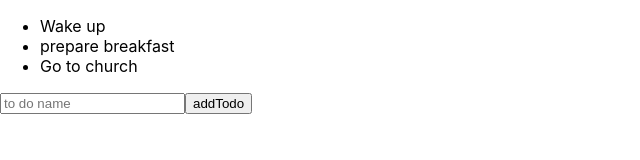
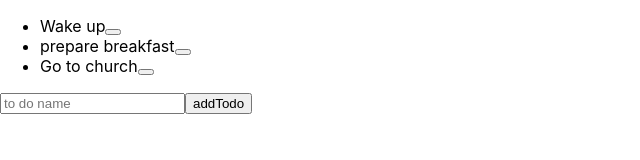
Before and after one commit to Wilson-Ochieng/TodoApp-ReactJS, a React (Create React App) app: page / in a window 1280 px wide. Shown: the top 160 px of the page, without its empty margins (0-640 px from the left). Built offline with nearby package versions, Linux system fonts and the light colour scheme.

Commit message:
created onDelete button with Onclick event handler for deleting

```diff
--- a/src/App.js
+++ b/src/App.js
@@ -15,14 +15,20 @@ function App() {
       setTodos ([...todos,{id:4,name:todoName}])
       setId(id+1);
     }
+     function onDelete(id){
+      setTodos( todos => todos.filter(todo =>todo.id !==id))
+     }
 
   return (
     <div>
 
       <ul>
         {
-          todos.map( todo => <li key={todo.id}>{todo.name}</li>)
+          todos.map( todo => <li key={todo.id}>{todo.name}
+           <button onClick={()=>onDelete(todo.id)}> </button>
+          </li>)
         }
+
       </ul>
       <form onSubmit={addTodo}>
         <input placeholder='to do name ' value={todoName} onChange={e => setTodoName(e.target.value)} />
```
